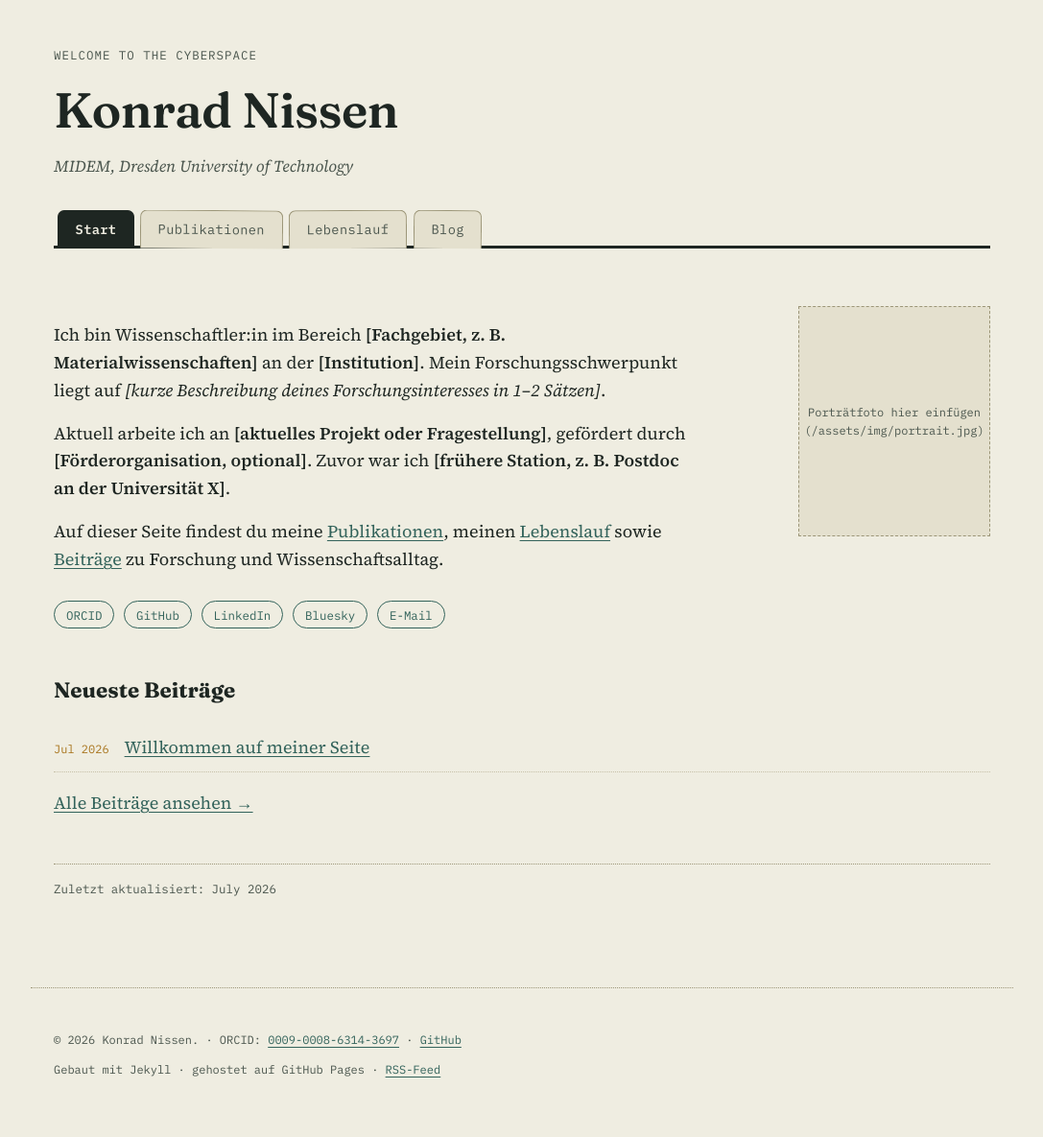
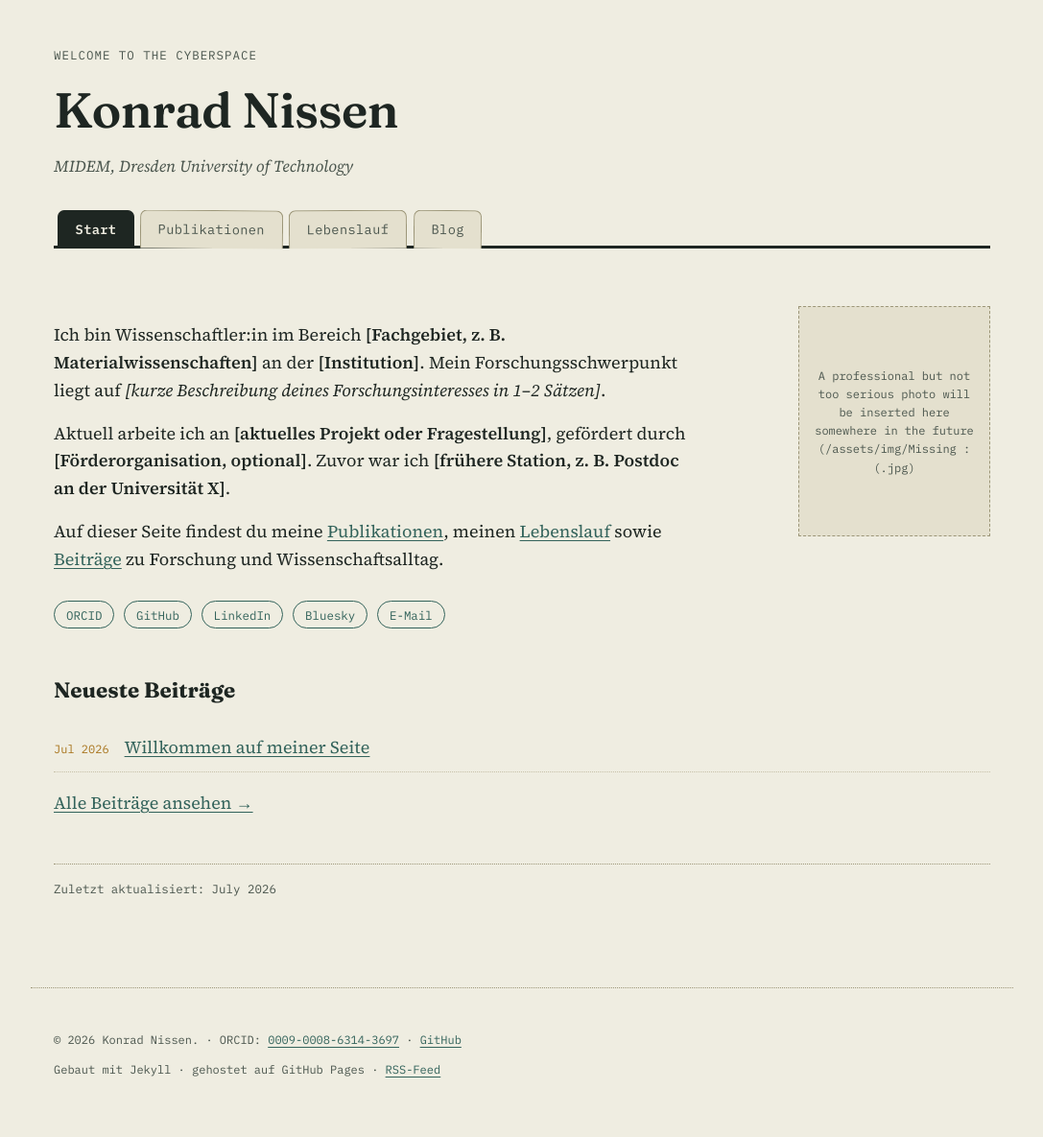
Before and after one commit to konradnissen/konradnissen.github.io, a Jekyll site: the page built from index.md, in a window 1280 px wide. Shown: the whole page at 96% size, without its empty margins (96-1183 px from the left). Built offline with Jekyll 4.4.1, drawn with Linux system fonts in a browser that asks for light colours.

Commit message:
Update index.md

```diff
--- a/index.md
+++ b/index.md
@@ -40,7 +40,7 @@ title: Start
        Zeile unten von "hero-portrait-placeholder" auf ein echtes
        <img>-Tag umstellen (Beispiel als Kommentar darunter). -->
   <div class="hero-portrait-placeholder">
-    Porträtfoto hier einfügen<br>(/assets/img/portrait.jpg)
+    A professional but not too serious photo will be inserted here somewhere in the future <br>(/assets/img/Missing :(.jpg)
   </div>
   <!--
   <img class="hero-portrait" src="{{ '/assets/img/portrait.jpg' | relative_url }}" alt="Porträt von [Name]">
```
